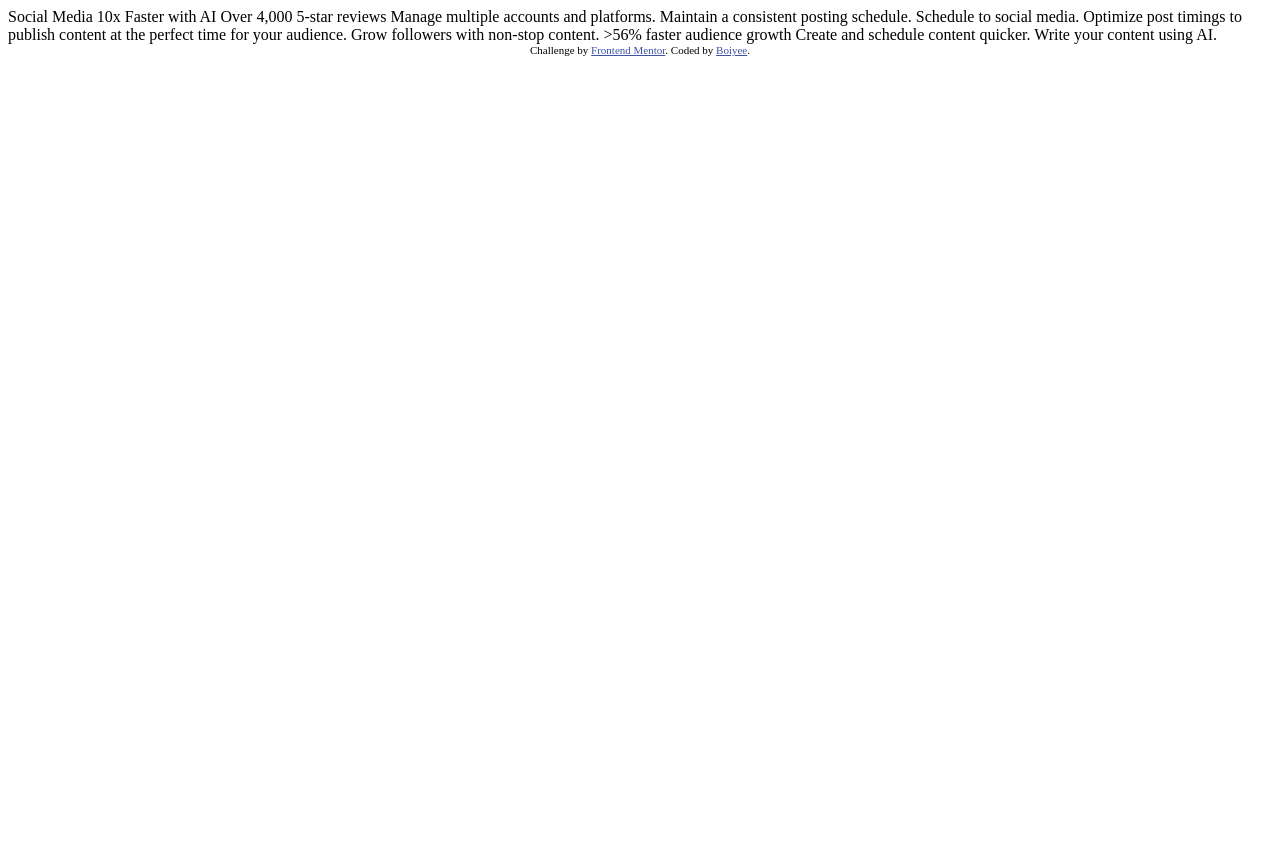
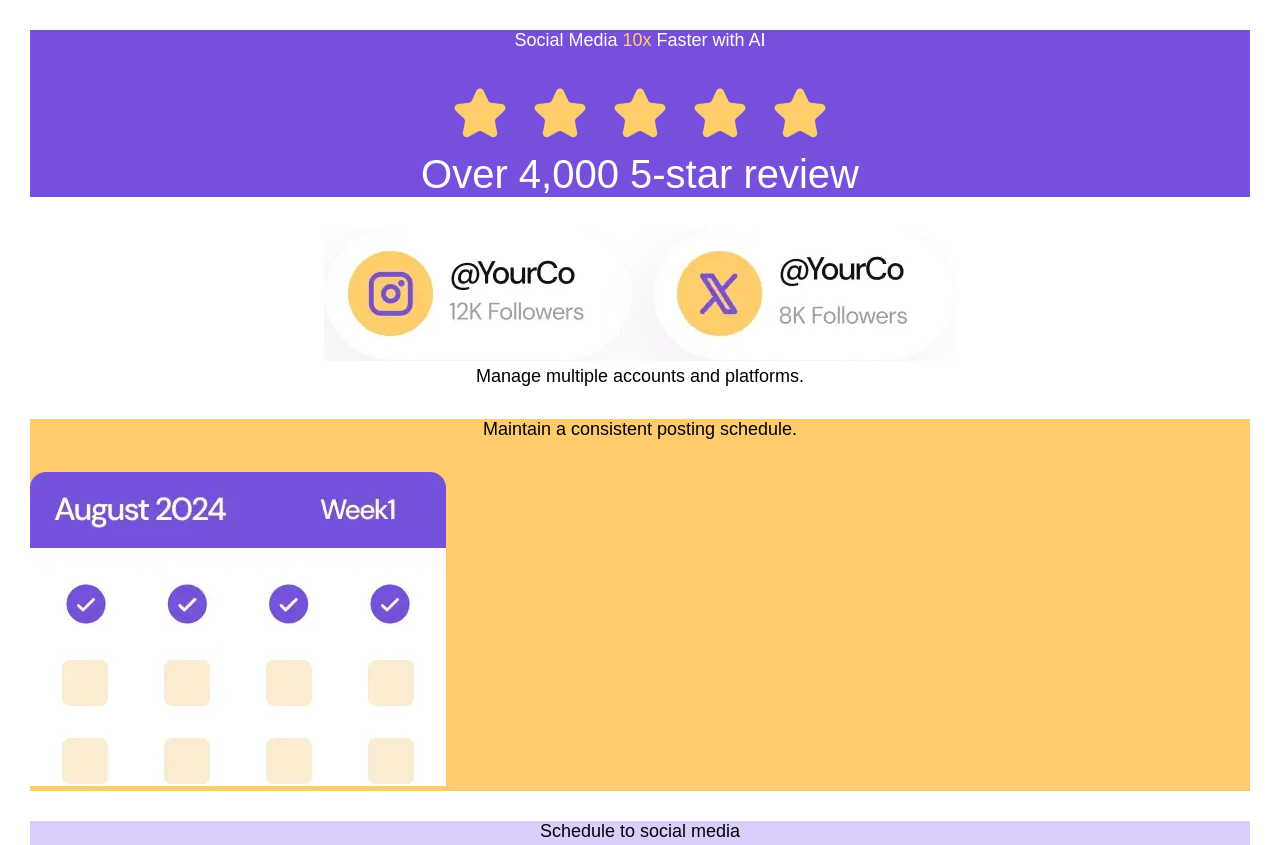
Before and after one commit to Boiyee/Bento-Grid, a plain HTML site: page index.html in a window 1280 px wide. Shown: the top 845 px of the page. Before the commit the page ends 800 px from the top, so only its background shows below. Drawn offline with Linux system fonts and the light colour scheme.

Commit message:
building

```diff
--- a/index.html
+++ b/index.html
@@ -5,6 +5,7 @@
   <meta name="viewport" content="width=device-width, initial-scale=1.0"> <!-- displays site properly based on user's device -->
 
   <link rel="icon" type="image/png" sizes="32x32" href="./assets/images/favicon-32x32.png">
+  <link rel="stylesheet" href="./style.css">
 
   <title>Frontend Mentor | Bento grid</title>
 
@@ -15,24 +16,50 @@
   </style>
 </head>
 <body>
+  <div id="grid-container">
 
-  Social Media 10x Faster with AI
-  Over 4,000 5-star reviews
+    <div id="social" class="grid-item">
+      <header>Social Media <span style="color: hsl(39, 100%, 71%);">10x</span> Faster with AI</header>
+      <img src="./assets/images/illustration-five-stars.webp">
+      <h1>Over 4,000 5-star review</h1>
+    </div>
 
-  Manage multiple accounts and platforms.
+    <div id="manage" class="grid-item">
+      <img src="./assets/images/illustration-multiple-platforms.webp">
+      <header>Manage multiple accounts and platforms.</header>
+    </div>
 
-  Maintain a consistent posting schedule.
+    <div id="maintain" class="grid-item">
+      <header>Maintain a consistent posting schedule.</header>
+      <img src="./assets/images/illustration-consistent-schedule.webp">
+    </div>
 
-  Schedule to social media.
-  Optimize post timings to publish content at the perfect time for your audience.
+    <div id="schedule" class="grid-item">
+      <header>Schedule to social media</header>
+      <img src="./assets/images/illustration-schedule-posts.webp" alt="">
+      <h1>Optimize post timings to publish content at the perfect time for your audience.</h1>
+    </div>
 
-  Grow followers with non-stop content.
+    <div id="growth" class="grid-item">
+      <img src="./assets/images/illustration-grow-followers.webp" alt="">
+      <header style="color: white;">Grow followers with non-stop content.</header>
+    </div>
 
-  >56% faster audience growth
+    <div id="faster_growth" class="grid-item">
+      <header>>56% faster audience growth</header>
+      <img src="./assets/images/illustration-audience-growth.webp" alt="">
+    </div>
 
-  Create and schedule content quicker.
+    <div id="creation" class="grid-item">
+      <header>Create and schedule content quicker.</header>
+      <img src="./assets/images/illustration-create-post.webp" alt="">
+    </div>
 
-  Write your content using AI.
+    <div id="ai-content" class="grid-item">
+      <header>Write your content using AI.</header>
+      <img src="./assets/images/illustration-ai-content.webp" alt="">
+    </div>
+  </div>
 
   <div class="attribution">
     Challenge by <a href="https://www.frontendmentor.io?ref=challenge">Frontend Mentor</a>.
--- a/style.css
+++ b/style.css
@@ -1,3 +1,85 @@
 * {
+    margin: 0;
+    padding: 0;
     box-sizing: border-box;
 }
+
+:root {
+    --white: hsl(0, 0%, 100%);
+    --black: hsl(0, 0%, 7%);
+    --yellow500: hsl(39, 100%, 71%);
+    --yellow100: hsl(31, 66%, 93%);
+    --purple500: hsl(256, 67%, 59%);
+    --purple100: hsl(254, 88%, 90%);
+    --font-family: 'DM Sans', sans-serif;
+    --font-size: 18px;
+    --font-weight-normal: 400;
+    --font-weight-bold: 500;
+}
+
+body {
+    font-family: var(--font-family);
+
+}
+
+.grid-container {
+   background-color: var(--white);
+
+   display: grid;
+   grid-template-columns: repeat(4, 1fr);
+   grid-auto-rows: minmax(180px, auto);
+}
+
+.grid-item {
+    text-align: center;
+    margin: 30px;
+    width: auto;
+    font-size: var(--font-size);
+}
+
+header {
+    text-align: center;
+    margin-bottom: 2rem;
+    max-width: 600px;
+    margin-left: auto;
+    margin-right: auto;
+}
+
+h1 {
+    font-size: 2.5rem;
+    font-weight: var(--font-weight-normal);
+}
+
+#social {
+    background-color: var(--purple500);
+    color: var(--white);
+}
+
+#manage {
+    background-color: var(--white);
+}
+
+#maintain {
+    background-color: var(--yellow500);
+    text-align: left;
+}
+
+#schedule {
+    background-color: var(--purple100);
+}
+
+#growth {
+    background-color: var(--purple500);
+}
+
+#faster_growth {
+    background-color: var(--white);
+}
+
+#creation {
+    background-color: var(--yellow100);
+}
+
+#ai-content {
+    background-color: var(--yellow500);
+}
```
Also changed, not shown: 1 other file.
